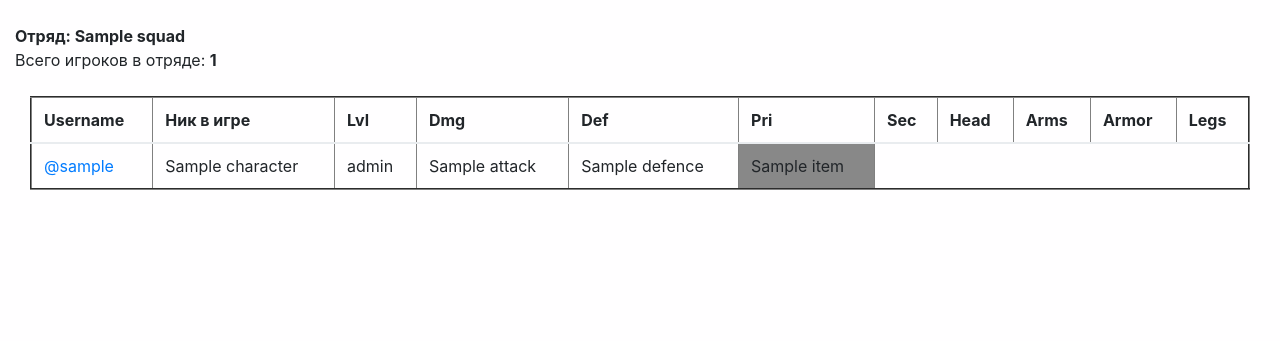
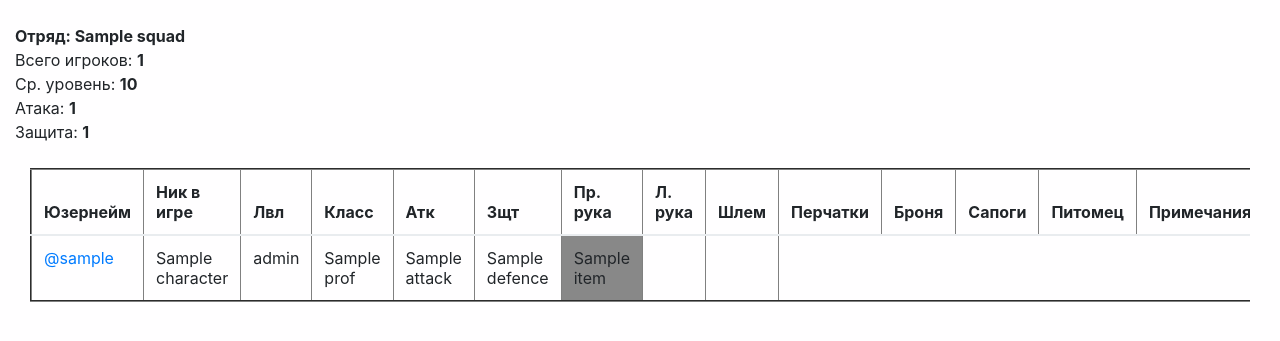
Before and after one commit to toxydose/CastleStats, a Flask app: template app/templates/squad_member_equip.html in a window 1280 px wide. Shown: the part 66-407 px from the top of the page. Run offline with Flask 2, Linux system fonts and the light colour scheme; the template is opened without the code that fills it: most values are stand-ins (such as "Sample title", 1, 10 or a date in 2020); some libraries are stand-ins or nearby versions.

Commit message:
add average lvl and total attack/defence displaying.

```diff
--- a/app/templates/squad_member_equip.html
+++ b/app/templates/squad_member_equip.html
@@ -17,24 +17,29 @@
 {% block content %}
     <div class="container-fluid">
         <b>Отряд: {{ squad.squad_name }}</b>
-        <div>Всего игроков в отряде: <b>{{ members|length }}</b></div>
+        <div>Всего игроков: <b>{{ members|length }} </b><br>Ср. уровень: <b>{{ avg_lvl }}</b><br> Атака: <b>{{ total_attack }}</b><br>
+            Защита: <b>{{ total_defence }}</b><br>
+             </div>
         <br>
         <div class="container-fluid">
             <div class="table-responsive">
                 <table border="2" class="table table-hover">
                     <thead>
                     <tr>
-                        <th>Username</th>
+                        <th>Юзернейм</th>
                         <th>Ник в игре</th>
-                        <th>Lvl</th>
-                        <th>Dmg</th>
-                        <th>Def</th>
-                        <th>Pri</th>
-                        <th>Sec</th>
-                        <th>Head</th>
-                        <th>Arms</th>
-                        <th>Armor</th>
-                        <th>Legs</th>
+                        <th>Лвл</th>
+                        <th>Класс</th>
+                        <th>Атк</th>
+                        <th>Зщт</th>
+                        <th>Пр. рука</th>
+                        <th>Л. рука</th>
+                        <th>Шлем</th>
+                        <th>Перчатки</th>
+                        <th>Броня</th>
+                        <th>Сапоги</th>
+                        <th>Питомец</th>
+                        <th>Примечания</th>
                     </tr>
                     </thead>
                     <tbody>
@@ -43,6 +48,7 @@
                             <td><a href="/player/{{ user.id }}">@{{ user.username }}</a></td>
                             <td>{{ character.name }}</td>
                             <td>{{ character.level }}</td>
+                            <td>{{ character.prof }}</td>
                             <td>{{ character.attack }}</td>
                             <td>{{ character.defence }}</td>
                             {% for item, color in equip %}
@@ -52,6 +58,8 @@
                                     <td>{{ item }}</td>
                                 {% endif %}
                             {% endfor %}
+                            <td></td>
+                            <td></td>
                         </tr>
                     {% endfor %}
                     </tbody>
```
